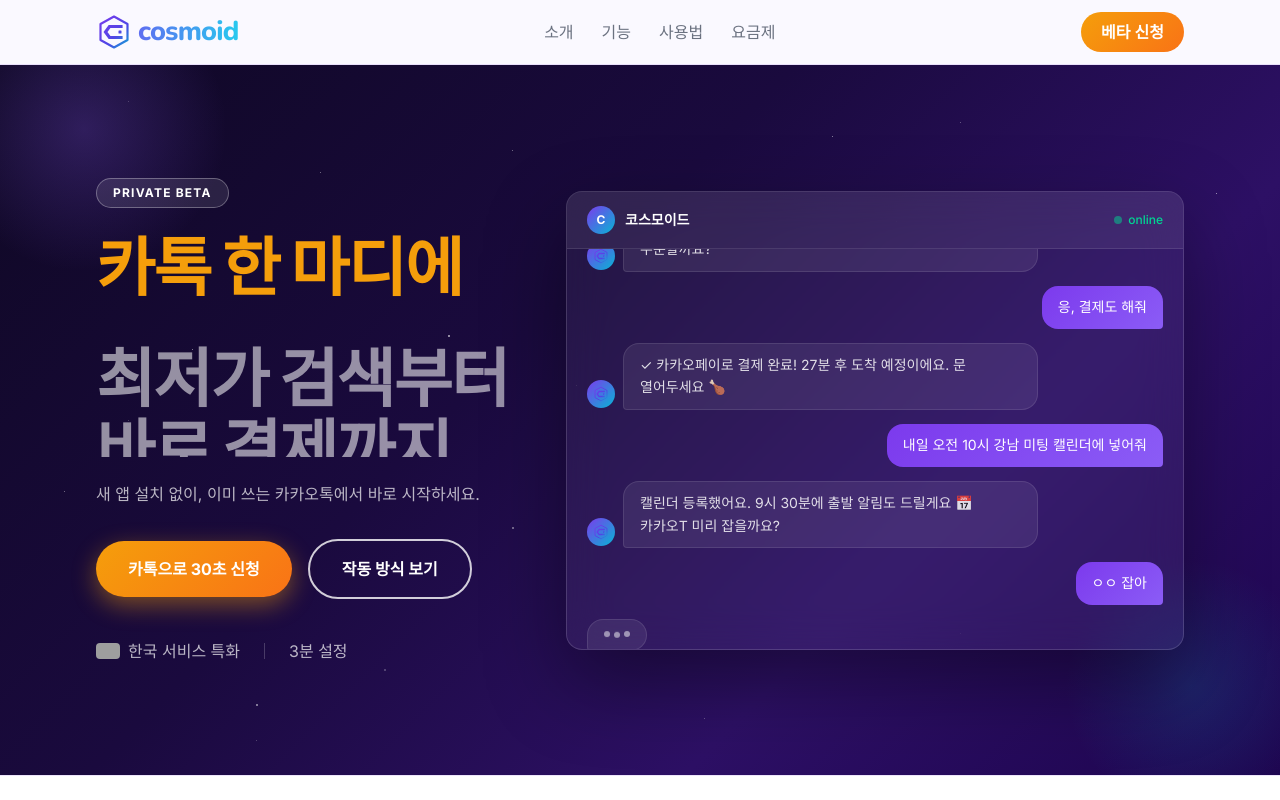
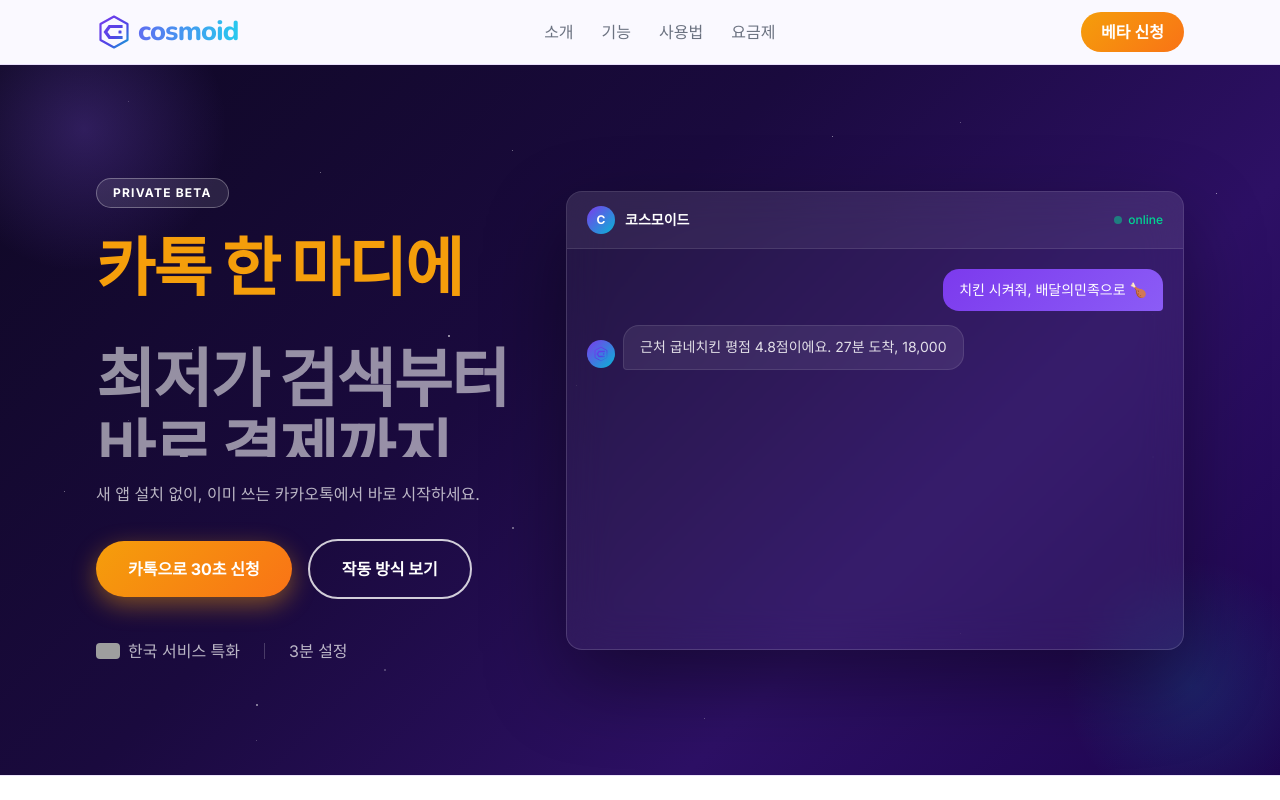
Before and after one commit to seojoonkim/cosmoid, a Next.js app: page / in a window 1280 px wide. Shown: the top 800 px of the page. Built offline with nearby package versions, Linux system fonts and the light colour scheme; grey boxes are pictures that could not be loaded.

Commit message:
fix: 채팅 타이핑 완료 후에만 다음 메시지 출력

```diff
--- a/src/components/Hero.tsx
+++ b/src/components/Hero.tsx
@@ -70,31 +70,43 @@
     if (chatRef.current) {
       chatRef.current.scrollTop = chatRef.current.scrollHeight;
     }
-    // 새로 나타난 메시지 타이핑 시작 (user + ai 모두)
+
+    if (visible === 0) {
+      // 첫 메시지 딜레이 후 시작
+      const t = setTimeout(() => setVisible(1), 600);
+      return () => clearTimeout(t);
+    }
+
     const newMsg = messages[visible - 1];
-    if (newMsg) {
+    if (!newMsg) return;
+
     setTypingId(newMsg.id);
     setTypingText("");
     let i = 0;
     const full = newMsg.text;
-      const speed = newMsg.from === "user" ? 120 : 180;
+    const speed = newMsg.from === "user" ? 80 : 120;
+
     const tid = setInterval(() => {
       i++;
       setTypingText(full.slice(0, i));
-        if (i >= full.length) { clearInterval(tid); }
+      if (i >= full.length) {
+        clearInterval(tid);
+        // 타이핑 완료 후 다음 메시지 or 리셋
+        const pause = visible < messages.length ? 700 : 2500;
+        const next = setTimeout(() => {
+          if (visible < messages.length) {
+            setVisible(v => v + 1);
+          } else {
+            setVisible(0);
+            setTypingText("");
+            setTypingId(null);
+          }
+        }, pause);
+        return () => clearTimeout(next);
+      }
     }, speed);
+
     return () => clearInterval(tid);
-    }
-  }, [visible]);
-
-  useEffect(() => {
-    if (visible < messages.length) {
-      const t = setTimeout(() => setVisible(v => v + 1), 900);
-      return () => clearTimeout(t);
-    } else {
-      const t = setTimeout(() => setVisible(0), 2000);
-      return () => clearTimeout(t);
-    }
   }, [visible]);
 
   return (
```
Lines whose indentation alone changed are shown as unchanged.
